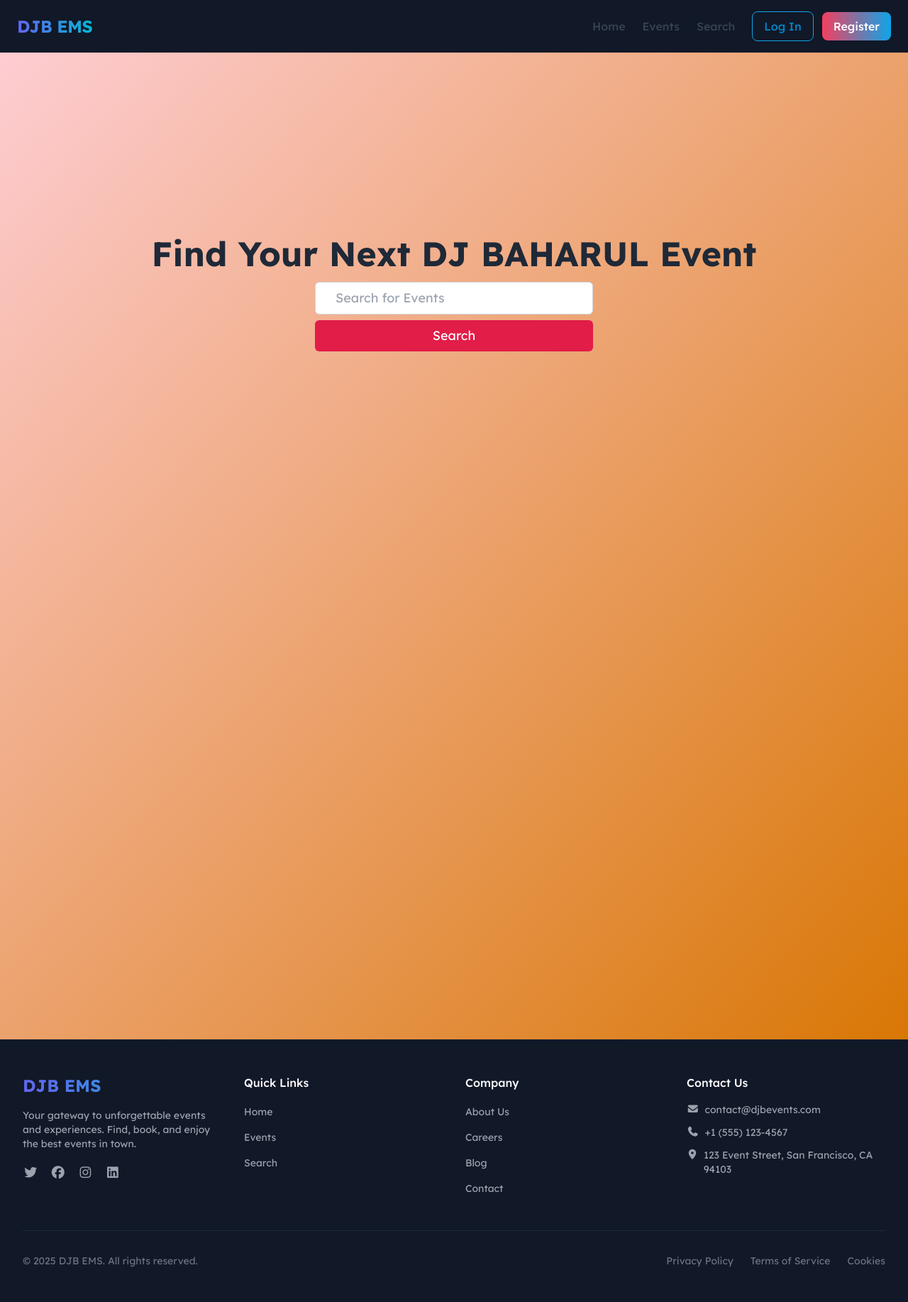
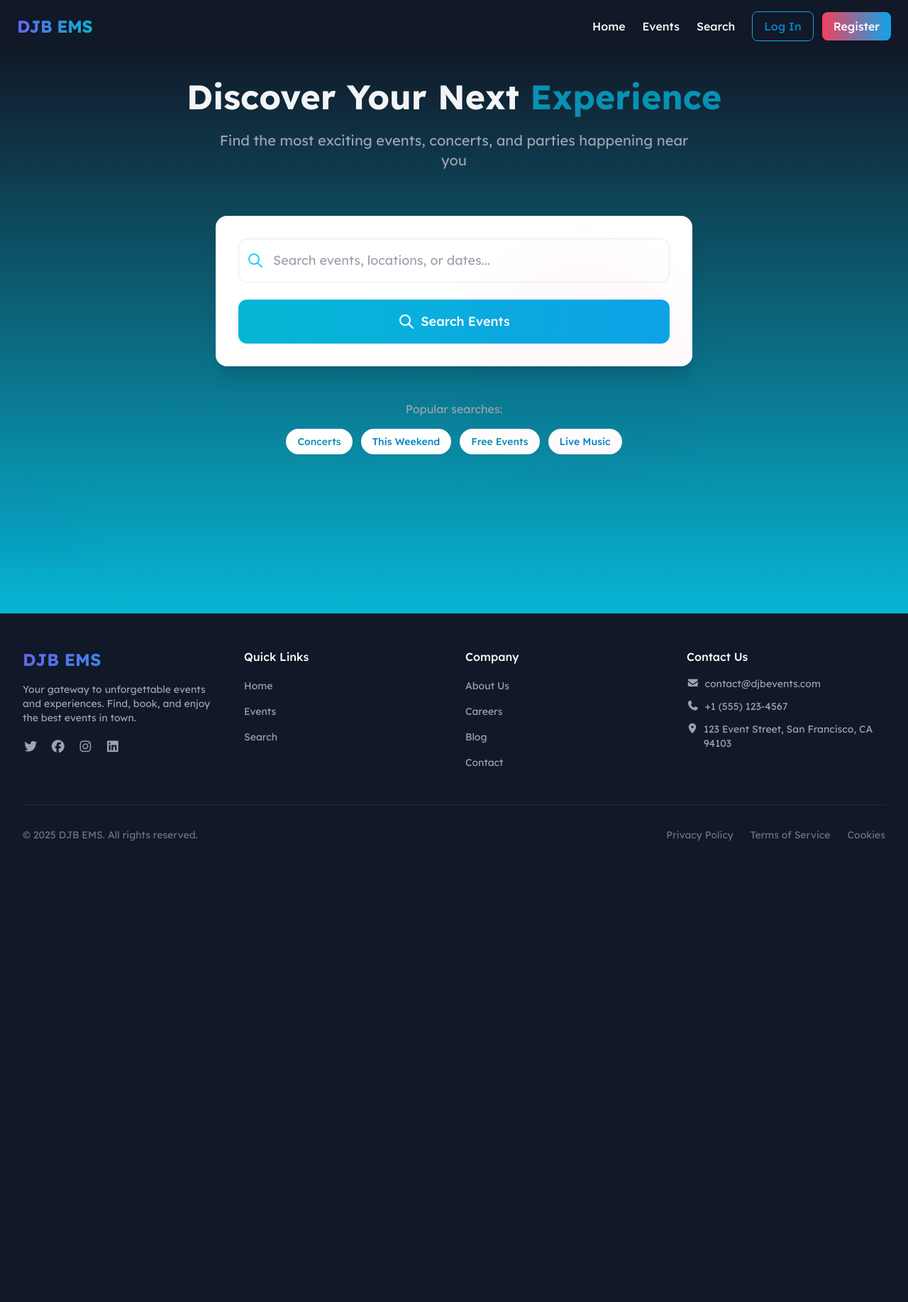
Before and after one commit to coder-black-mamba/event_mannagment_system, a Django app: page /search/ in a window 1280 px wide. Shown: the whole page at 71% size. After the commit the page ends 1185 px from the top, so only its background shows below. Run offline with Django 5.2, Linux system fonts and the light colour scheme; some libraries are stand-ins or nearby versions.

Commit message:
aearch deign update

```diff
--- a/templates/base.html
+++ b/templates/base.html
@@ -43,7 +43,7 @@
         <!-- Mobile Button -->
         <button
           id="navbar-btn"
-          class="md:hidden text-gray-700 hover:text-sky-500 focus:outline-none"
+          class="md:hidden text-gray-100 hover:text-sky-500 focus:outline-none"
         >
           <svg
             xmlns="http://www.w3.org/2000/svg"
@@ -68,29 +68,29 @@
         >
           <a
             href="{% url 'home' %}"
-            class="text-gray-700 hover:text-sky-600 transition"
+            class="text-gray-100 hover:text-sky-600 transition"
             >Home</a
           >
           <a
             href="{% url 'event-list' %}"
-            class="text-gray-700 hover:text-sky-600 transition"
+            class="text-gray-100 hover:text-sky-600 transition"
             >Events</a
           >
           <a
             href="{% url 'search-view' %}"
-            class="text-gray-700 hover:text-sky-600 transition"
+            class="text-gray-100 hover:text-sky-600 transition"
             >Search</a
           >
 
           {% if user.is_authenticated %}
           <a
             href="{% url 'dashboard' %}"
-            class="text-gray-700 hover:text-sky-600 transition"
+            class="text-gray-100 hover:text-sky-600 transition"
             >Dashboard</a
           >
           <a
             href="{% url 'profile' %}"
-            class="text-gray-700 hover:text-sky-600 transition"
+            class="text-gray-100 hover:text-sky-600 transition"
             >Profile</a
           >
 
@@ -146,7 +146,7 @@
       <!-- Mobile Menu -->
       <div
         id="mobile-menu"
-        class="hidden md:hidden bg-white border-t border-gray-100 py-3 px-6 space-y-3 text-gray-700"
+        class="hidden md:hidden bg-gray-900 border-t border-gray-100 py-3 px-6 space-y-3 text-gray-100"
       >
         <a href="{% url 'home' %}" class="block hover:text-sky-600">Home</a>
         <a href="{% url 'event-list' %}" class="block hover:text-sky-600"
--- a/templates/search.html
+++ b/templates/search.html
@@ -1,27 +1,93 @@
 {% extends 'base.html' %}
+{% load static %}
+
 {% block content %}
-<section class="hero-area   bg-gradient-to-br from-rose-200 to-amber-600 ">
-    <div class="container mx-auto h-[calc(100vh-100px)] flex items-center justify-center flex-col px-2">
-        <h1 class="text-5xl font-bold text-gray-800 mb-4">Find Your Next DJ BAHARUL Event</h1>
-        <form action="/events/search" method="get">
-            <div class=" ">
+<section class="min-h-screen bg-gradient-to-t from-cyan-500 to-gray-900 py-12 px-4 sm:px-6 lg:px-8">
+    <div class="max-w-4xl mx-auto">
+        <!-- Hero Content -->
+        <div class="text-center mb-16">
+            <h1 class="text-4xl md:text-5xl font-extrabold text-gray-100 mb-6">
+                Discover Your Next <span class="text-cyan-600">Experience</span>
+            </h1>
+            <p class="text-xl text-gray-400 max-w-2xl mx-auto">
+                Find the most exciting events, concerts, and parties happening near you
+            </p>
+        </div>
+
+        <!-- Search Form -->
+        <div class="bg-white rounded-2xl shadow-xl p-6 md:p-8 max-w-2xl mx-auto transform transition-all duration-300 hover:shadow-2xl">
+            <form action="/events/search" method="get" class="space-y-6">
+                <div class="relative">
+                    <div class="absolute inset-y-0 left-0 pl-3 flex items-center pointer-events-none">
+                        <svg class="h-6 w-6 text-cyan-400" fill="none" viewBox="0 0 24 24" stroke="currentColor">
+                            <path stroke-linecap="round" stroke-linejoin="round" stroke-width="2" d="M21 21l-6-6m2-5a7 7 0 11-14 0 7 7 0 0114 0z" />
+                        </svg>
+                    </div>
                     <input
                         type="search"
                         name="q"
                         id="search"
-                placeholder="Search for Events"
-                class="w-full px-7 py-2 text-lg border border-gray-300 rounded-md  "
+                        placeholder="Search events, locations, or dates..."
+                        class="block w-full pl-12 pr-4 py-4 text-lg border border-gray-200 rounded-xl focus:ring-2 focus:ring-cyan-500 focus:border-transparent transition-all duration-200"
+                        autocomplete="off"
                     />
+                </div>
                 <button
                     type="submit"
-                class=" w-full  px-7 py-2 mt-2 text-lg bg-rose-600 text-white rounded-md cursor-pointer hover:bg-rose-700"
+                    class="w-full flex items-center justify-center px-8 py-4 border border-transparent text-lg font-medium rounded-xl text-white bg-gradient-to-r from-cyan-500 to-sky-500 hover:from-cyan-600 hover:to-sky-600 focus:outline-none focus:ring-2 focus:ring-offset-2 focus:ring-cyan-500 transition-all duration-200 transform hover:-translate-y-0.5"
                 >
-                Search
+                    <svg class="w-6 h-6 mr-2" fill="none" stroke="currentColor" viewBox="0 0 24 24" xmlns="http://www.w3.org/2000/svg">
+                        <path stroke-linecap="round" stroke-linejoin="round" stroke-width="2" d="M21 21l-6-6m2-5a7 7 0 11-14 0 7 7 0 0114 0z"></path>
+                    </svg>
+                    Search Events
                 </button>
-        </div>
             </form>
         </div>
-    <div class="h-[calc(100vh-100px)]">
+
+        <!-- Popular Searches -->
+        <div class="mt-12 text-center">
+            <p class="text-gray-400 mb-4">Popular searches:</p>
+            <div class="flex flex-wrap justify-center gap-3">
+                <a href="/events/search?q=concert" class="px-4 py-2 bg-white rounded-full text-cyan-600 font-medium text-sm shadow-sm hover:bg-cyan-50 transition-colors">Concerts</a>
+                <a href="/events/search?q=weekend" class="px-4 py-2 bg-white rounded-full text-sky-600 font-medium text-sm shadow-sm hover:bg-sky-50 transition-colors">This Weekend</a>
+                <a href="/events/search?q=free" class="px-4 py-2 bg-white rounded-full text-cyan-600 font-medium text-sm shadow-sm hover:bg-cyan-50 transition-colors">Free Events</a>
+                <a href="/events/search?q=live" class="px-4 py-2 bg-white rounded-full text-sky-600 font-medium text-sm shadow-sm hover:bg-sky-50 transition-colors">Live Music</a>
+            </div>
+        </div>
+    </div>
+
+    <!-- Decorative Elements -->
+    <div class="absolute top-0 left-0 w-full h-full overflow-hidden pointer-events-none">
+        <div class="absolute -top-32 -right-32 w-64 h-64 bg-cyan-200 rounded-full mix-blend-multiply filter blur-xl opacity-20 animate-blob"></div>
+        <div class="absolute -bottom-32 -left-32 w-72 h-72 bg-sky-200 rounded-full mix-blend-multiply filter blur-xl opacity-20 animate-blob animation-delay-2000"></div>
+        <div class="absolute top-1/2 left-1/2 transform -translate-x-1/2 -translate-y-1/2 w-80 h-80 bg-pink-200 rounded-full mix-blend-multiply filter blur-xl opacity-10 animate-blob animation-delay-4000"></div>
     </div>
 </section>
+
+<!-- Add custom animations -->
+<style>
+    @keyframes blob {
+        0% {
+            transform: translate(0px, 0px) scale(1);
+        }
+        33% {
+            transform: translate(30px, -50px) scale(1.1);
+        }
+        66% {
+            transform: translate(-20px, 20px) scale(0.9);
+        }
+        100% {
+            transform: translate(0px, 0px) scale(1);
+        }
+    }
+    .animate-blob {
+        animation: blob 7s infinite;
+    }
+    .animation-delay-2000 {
+        animation-delay: 2s;
+    }
+    .animation-delay-4000 {
+        animation-delay: 4s;
+    }
+</style>
 {% endblock %}
```
Also changed, not shown: media/event_images/Screenshot_2025-10-08_at_14.22.59.png (added). Lines whose indentation alone changed are shown as unchanged.
